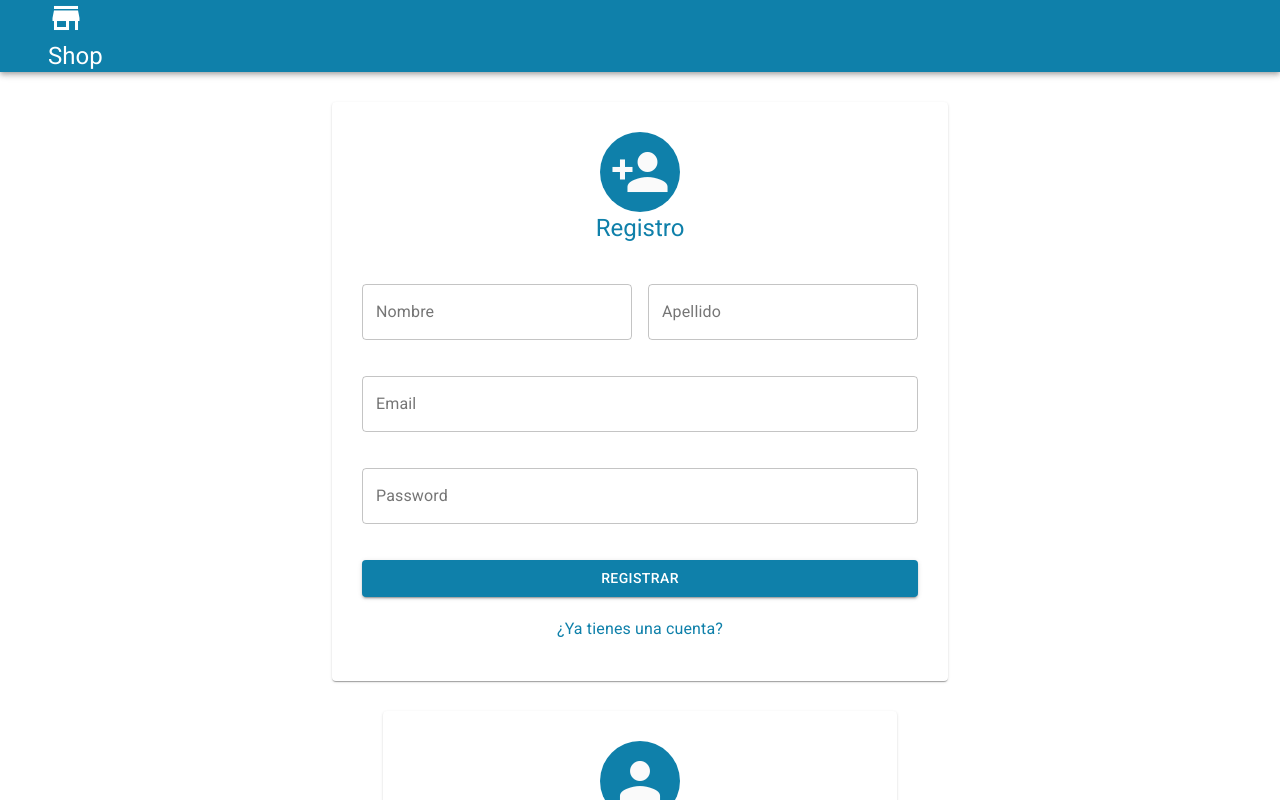
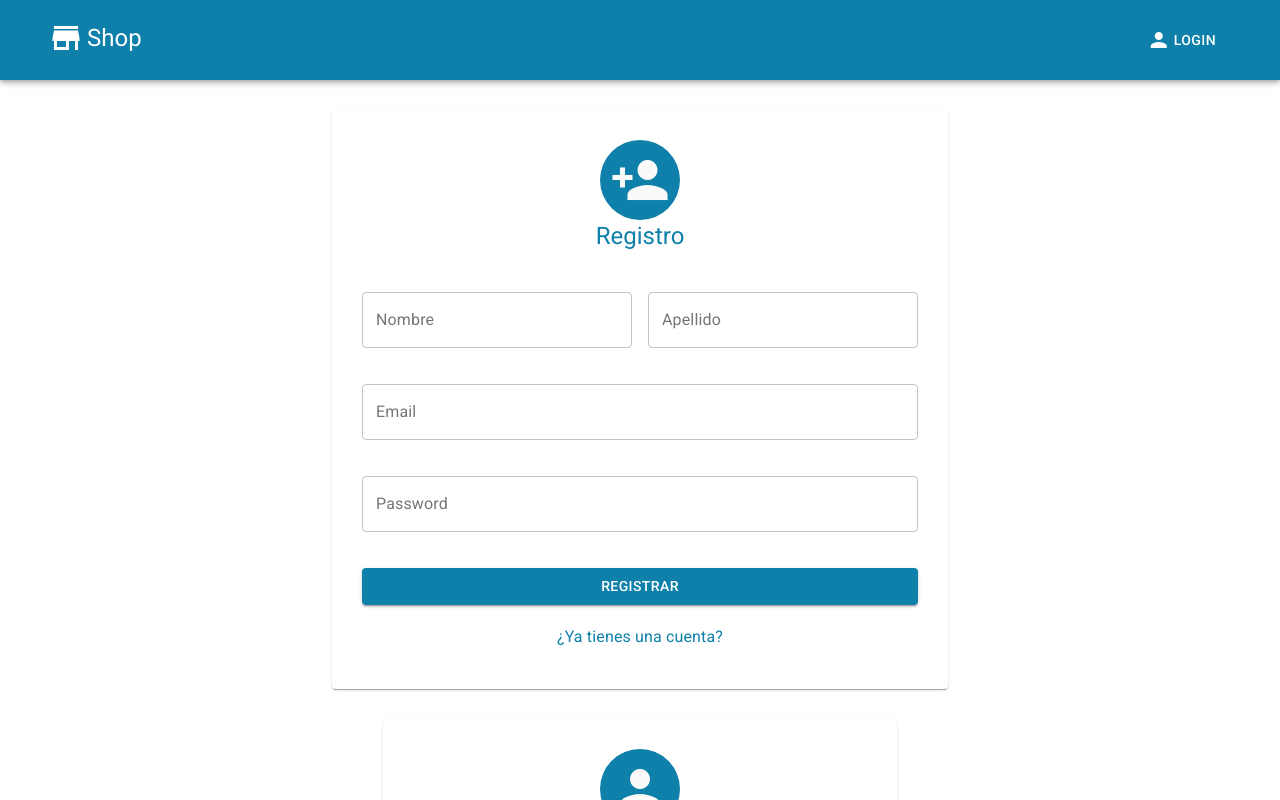
Before and after one commit to Dsniels/Frontend-market, a React (Create React App) app: page / in a window 1280 px wide. Shown: the top 800 px of the page. Built offline with nearby package versions, Linux system fonts and the light colour scheme.

Commit message:
Estilos navbar

```diff
--- a/package.json
+++ b/package.json
@@ -46,6 +46,6 @@
       "not dead",
       "not op_mini all"
     ]
-
-  }
+  },
+  "devDependencies": {}
 }
--- a/src/Componentes/Navegacion/MenuAppBar.js
+++ b/src/Componentes/Navegacion/MenuAppBar.js
@@ -1,20 +1,27 @@
-import { AppBar, Container, Icon, Toolbar, Typography, Link } from '@material-ui/core'
+import { AppBar, Container, Icon, Toolbar, Typography, Link, Button } from '@material-ui/core'
 import React from 'react';
+import useStyles from '../../Theme/useStyles';
 
 const MenuAppBar = () => {
+    const classes = useStyles();
     return (
         <div>
-            <AppBar position ="static">
+            <AppBar position ="static" className={classes.Appbar}>
                     <Container>
                         <Toolbar>
-                            <div>
-                                <Link color ="inherit" underline ="none">
-                                    <Icon fontSize="large">store</Icon>
+                            <div className={classes.grow}>
+                                <Link color ="inherit" className={classes.LinkBarLogo} underline ="none">
+                                    <Icon className={classes.mr} fontSize="large">store</Icon>
                                     <Typography variant='h5'>Shop</Typography>
                                 </Link>
                             </div>
                             <div>
-
+                                <Button color ="inherit" className={classes.ButtonIcon}>
+                                    <Link color = "inherit" className={classes.linkBarDesktop} underline='none'>
+                                        <Icon className={classes.mr}>person</Icon>
+                                        Login
+                                    </Link>
+                                </Button>
                             </div>
                         </Toolbar>
                     </Container>
--- a/src/Theme/useStyles.js
+++ b/src/Theme/useStyles.js
@@ -24,6 +24,29 @@ const useStyles = makeStyles({
     },
     link:{
         marginTop: 8
+    },
+    Appbar:{
+        paddingTop: 8,
+        paddingBottom: 8
+    },
+    grow:{
+        flexGrow: 1
+    },
+    LinkBarLogo :{
+        display : "inline-flex",
+        alignItems: "center"
+    },
+    mr:{
+        marginRight: 3
+    },
+    ButtonIcon :{
+        fontSize: 14,
+        padding: 0
+    },
+    linkBarDesktop :{
+        display : "inline-flex",
+        alignItems: "center",
+        padding: "6px 16px"
     }
 })
 
```
